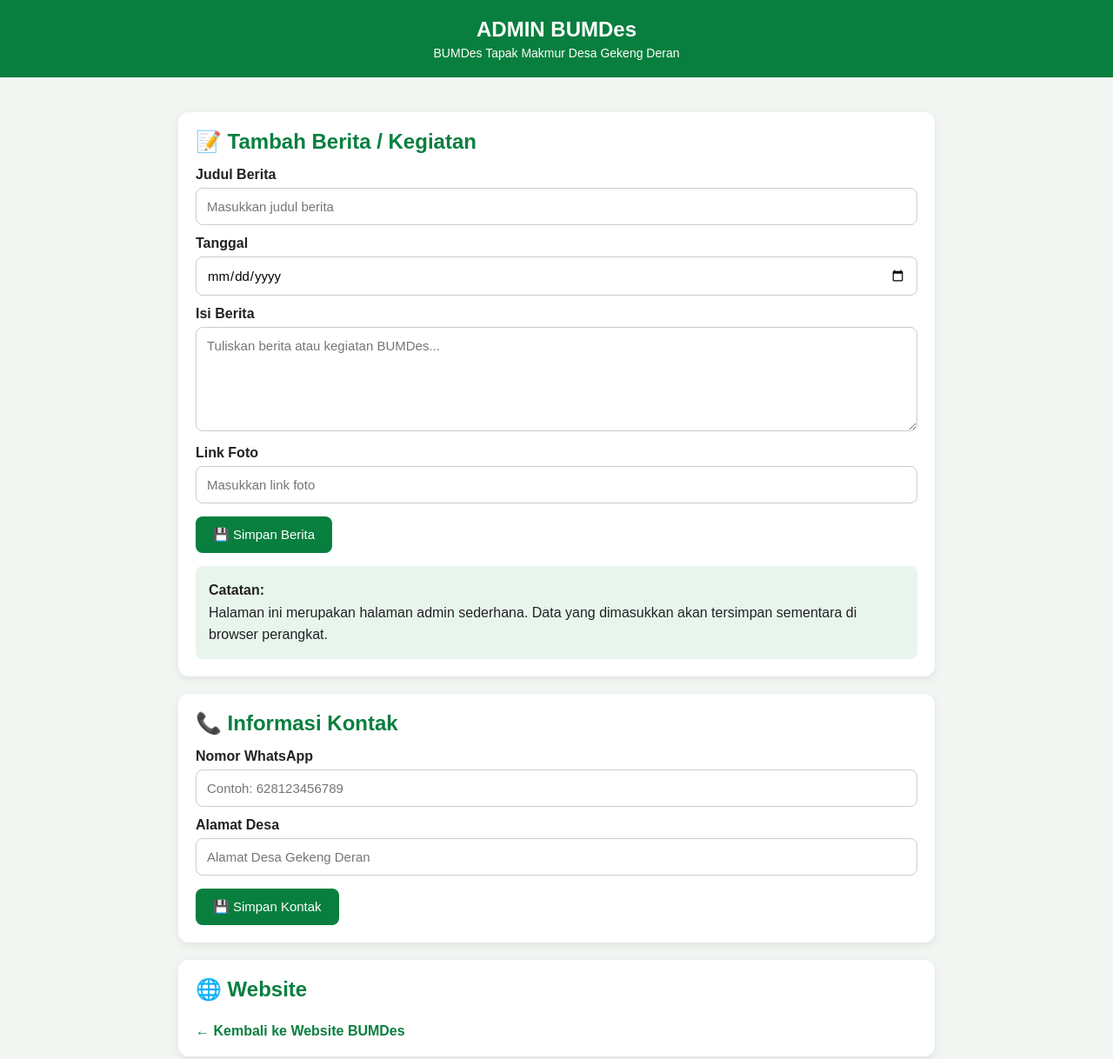
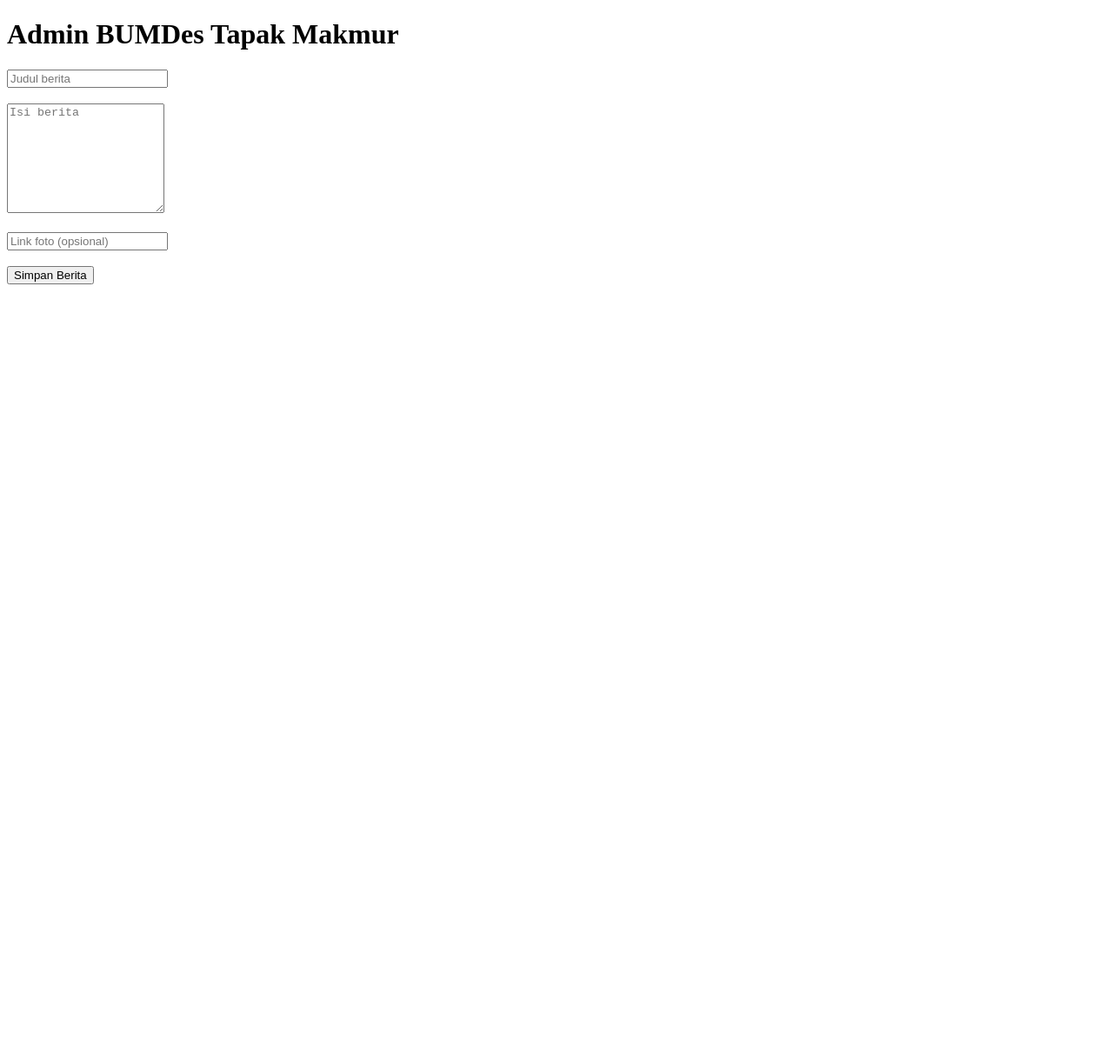
Before and after one commit to jhordantukan-byte/Bumdes-Tapak-Makmur-, a plain HTML site: page admin.html in a window 1280 px wide. Shown: the whole page at 87% size. After the commit the page ends 800 px from the top, so only its background shows below. Drawn offline with nearby package versions, Linux system fonts and the light colour scheme.

Commit message:
Update admin.html

```diff
--- a/admin.html
+++ b/admin.html
@@ -4,203 +4,61 @@
   <meta charset="UTF-8">
   <meta name="viewport" content="width=device-width, initial-scale=1.0">
   <title>Admin BUMDes Tapak Makmur</title>
-
-  <style>
-    * {
-      box-sizing: border-box;
-      margin: 0;
-      padding: 0;
-      font-family: Arial, sans-serif;
-    }
-
-    body {
-      background: #f2f6f3;
-      color: #222;
-    }
-
-    header {
-      background: #087f3e;
-      color: white;
-      padding: 20px;
-      text-align: center;
-    }
-
-    header h1 {
-      font-size: 24px;
-      margin-bottom: 5px;
-    }
-
-    header p {
-      font-size: 14px;
-    }
-
-    .container {
-      max-width: 900px;
-      margin: 25px auto;
-      padding: 15px;
-    }
-
-    .card {
-      background: white;
-      padding: 20px;
-      margin-bottom: 20px;
-      border-radius: 12px;
-      box-shadow: 0 3px 10px rgba(0,0,0,0.08);
-    }
-
-    .card h2 {
-      color: #087f3e;
-      margin-bottom: 15px;
-    }
-
-    label {
-      display: block;
-      margin-top: 12px;
-      margin-bottom: 6px;
-      font-weight: bold;
-    }
-
-    input, textarea {
-      width: 100%;
-      padding: 12px;
-      border: 1px solid #ccc;
-      border-radius: 8px;
-      font-size: 15px;
-    }
-
-    textarea {
-      min-height: 120px;
-      resize: vertical;
-    }
-
-    button {
-      margin-top: 15px;
-      padding: 12px 20px;
-      border: none;
-      border-radius: 8px;
-      background: #087f3e;
-      color: white;
-      font-size: 15px;
-      cursor: pointer;
-    }
-
-    button:hover {
-      background: #05652f;
-    }
-
-    .back {
-      display: inline-block;
-      margin-top: 10px;
-      color: #087f3e;
-      text-decoration: none;
-      font-weight: bold;
-    }
-
-    .info {
-      background: #e8f5ed;
-      padding: 15px;
-      border-radius: 8px;
-      margin-top: 15px;
-      line-height: 1.6;
-    }
-  </style>
+  <script src="https://cdn.jsdelivr.net/npm/@supabase/supabase-js@2"></script>
 </head>
 
 <body>
+  <h1>Admin BUMDes Tapak Makmur</h1>
 
-  <header>
-    <h1>ADMIN BUMDes</h1>
-    <p>BUMDes Tapak Makmur Desa Gekeng Deran</p>
-  </header>
+  <input id="judul" placeholder="Judul berita">
+  <br><br>
 
-  <div class="container">
+  <textarea id="isi" rows="8" placeholder="Isi berita"></textarea>
+  <br><br>
 
-    <div class="card">
-      <h2>📝 Tambah Berita / Kegiatan</h2>
+  <input id="foto" placeholder="Link foto (opsional)">
+  <br><br>
 
-      <label>Judul Berita</label>
-      <input type="text" id="judul" placeholder="Masukkan judul berita">
+  <button onclick="simpanBerita()">Simpan Berita</button>
 
-      <label>Tanggal</label>
-      <input type="date" id="tanggal">
-
-      <label>Isi Berita</label>
-      <textarea id="isi" placeholder="Tuliskan berita atau kegiatan BUMDes..."></textarea>
-
-      <label>Link Foto</label>
-      <input type="text" id="foto" placeholder="Masukkan link foto">
-
-      <button onclick="simpanBerita()">💾 Simpan Berita</button>
-
-      <div class="info">
-        <strong>Catatan:</strong><br>
-        Halaman ini merupakan halaman admin sederhana.
-        Data yang dimasukkan akan tersimpan sementara di browser perangkat.
-      </div>
-    </div>
-
-    <div class="card">
-      <h2>📞 Informasi Kontak</h2>
-
-      <label>Nomor WhatsApp</label>
-      <input type="text" id="wa" placeholder="Contoh: 628123456789">
-
-      <label>Alamat Desa</label>
-      <input type="text" id="alamat" placeholder="Alamat Desa Gekeng Deran">
-
-      <button onclick="simpanKontak()">💾 Simpan Kontak</button>
-    </div>
-
-    <div class="card">
-      <h2>🌐 Website</h2>
-      <a class="back" href="index.html">
-        ← Kembali ke Website BUMDes
-      </a>
-    </div>
-
-  </div>
+  <p id="pesan"></p>
 
   <script>
+    const SUPABASE_URL = "https://kpdvtbxshxapaqdqhdsa.supabase.co";
 
-    function simpanBerita() {
+    const SUPABASE_KEY = "TEMPEL_PUBLISHABLE_KEY_DI_SINI";
 
-      let judul = document.getElementById("judul").value;
-      let tanggal = document.getElementById("tanggal").value;
-      let isi = document.getElementById("isi").value;
-      let foto = document.getElementById("foto").value;
+    const supabaseClient = supabase.createClient(
+      SUPABASE_URL,
+      SUPABASE_KEY
+    );
 
-      if (judul === "" || isi === "") {
-        alert("Judul dan isi berita harus diisi!");
+    async function simpanBerita() {
+      const judul = document.getElementById("judul").value;
+      const isi = document.getElementById("isi").value;
+      const foto = document.getElementById("foto").value;
+
+      if (!judul || !isi) {
+        document.getElementById("pesan").innerText =
+          "Judul dan isi berita wajib diisi.";
         return;
       }
 
-      let berita = {
-        judul: judul,
-        tanggal: tanggal,
-        isi: isi,
-        foto: foto
-      };
+      const { error } = await supabaseClient
+        .from("Berita")
+        .insert([{ judul, isi, foto }]);
 
-      localStorage.setItem("beritaBUMDes", JSON.stringify(berita));
-
-      alert("Berita berhasil disimpan!");
-
+      if (error) {
+        document.getElementById("pesan").innerText =
+          "Gagal: " + error.message;
+      } else {
+        document.getElementById("pesan").innerText =
+          "✅ Berita berhasil disimpan!";
+        document.getElementById("judul").value = "";
+        document.getElementById("isi").value = "";
+        document.getElementById("foto").value = "";
+      }
     }
-
-
-    function simpanKontak() {
-
-      let wa = document.getElementById("wa").value;
-      let alamat = document.getElementById("alamat").value;
-
-      localStorage.setItem("waBUMDes", wa);
-      localStorage.setItem("alamatBUMDes", alamat);
-
-      alert("Informasi kontak berhasil disimpan!");
-
-    }
-
   </script>
-
 </body>
 </html>
```
